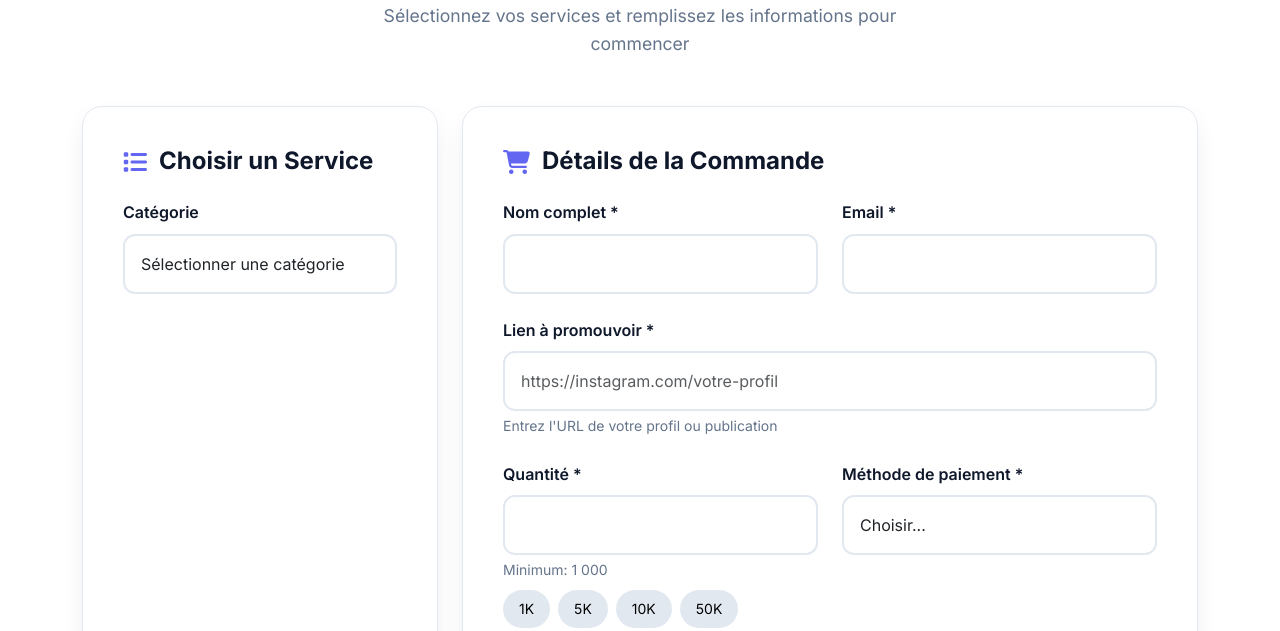
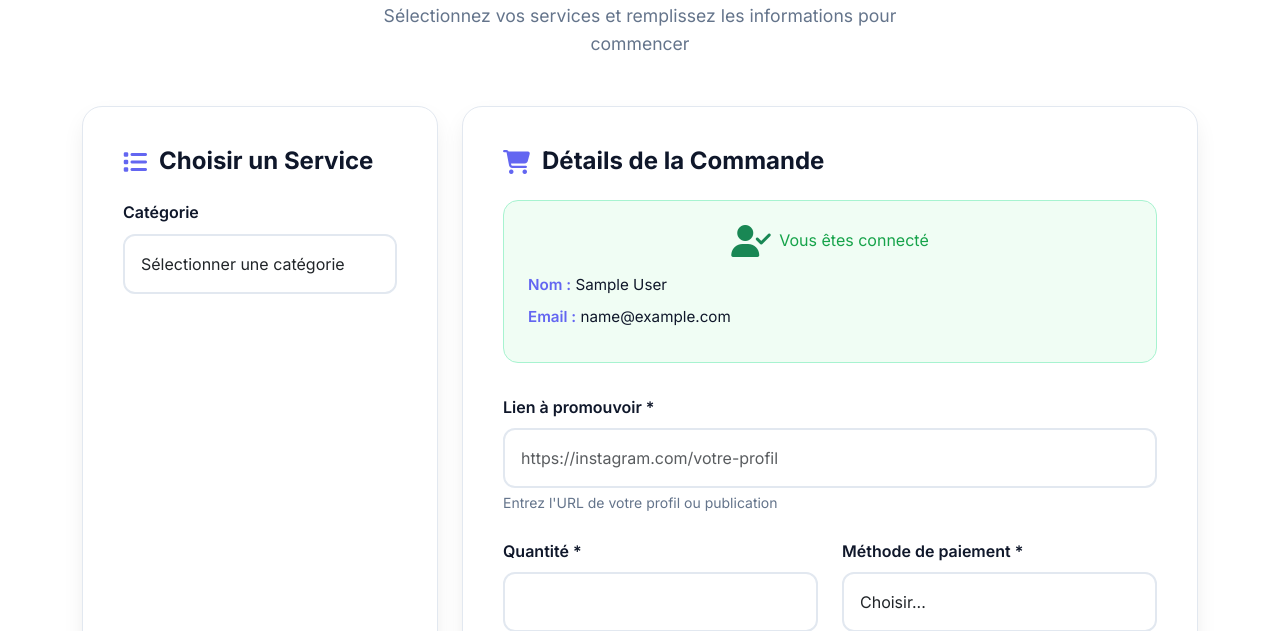
Before and after one commit to maickel2001/SMMFOLLOW, a PHP site: page /commander.php in a window 1280 px wide. Shown: the part 519-1150 px from the top of the page. Run offline with PHP 8.4, Linux system fonts and the light colour scheme; the visitor is signed in with stand-in values (Sample User, id 1); data comes from the database, SQL or seed files in the repository.

Commit message:
Add user authentication support for order placement process
Co-authored-by: maickelm833 <maickelm833@gmail.com>

```diff
--- a/commander.php
+++ b/commander.php
@@ -5,17 +5,39 @@ require_once 'includes/functions.php';
 $categories = getAllCategories();
 $selectedCategory = isset($_GET['category']) ? (int)$_GET['category'] : null;
 
+// Vérifier si l'utilisateur est connecté
+$isUserLoggedIn = isUserLoggedIn();
+$userInfo = null;
+
+if ($isUserLoggedIn) {
+    $userInfo = [
+        'name' => $_SESSION['user_name'] ?? '',
+        'email' => $_SESSION['user_email'] ?? ''
+    ];
+}
+
 // Traitement du formulaire
 if ($_SERVER['REQUEST_METHOD'] === 'POST') {
     $serviceId = cleanInput($_POST['service_id']);
-    $customerName = cleanInput($_POST['customer_name']);
-    $customerEmail = cleanInput($_POST['customer_email']);
     $linkUrl = cleanInput($_POST['link_url']);
     $quantity = (int)$_POST['quantity'];
     $paymentMethod = cleanInput($_POST['payment_method']);
 
+    // Récupérer les informations utilisateur selon le statut de connexion
+    if ($isUserLoggedIn) {
+        $customerName = $userInfo['name'];
+        $customerEmail = $userInfo['email'];
+        $userId = $_SESSION['user_id'] ?? null;
+    } else {
+        $customerName = cleanInput($_POST['customer_name']);
+        $customerEmail = cleanInput($_POST['customer_email']);
+        $userId = null;
+    }
+
     // Validation
-    if (empty($serviceId) || empty($customerName) || empty($customerEmail) || empty($linkUrl) || $quantity < 1000 || empty($paymentMethod)) {
+    if (empty($serviceId) || empty($linkUrl) || $quantity < 1000 || empty($paymentMethod)) {
+        showAlert('Veuillez remplir tous les champs correctement.', 'danger');
+    } elseif (!$isUserLoggedIn && (empty($customerName) || empty($customerEmail))) {
         showAlert('Veuillez remplir tous les champs correctement.', 'danger');
     } else {
         // Calcul du prix total
@@ -27,12 +49,24 @@ if ($_SERVER['REQUEST_METHOD'] === 'POST') {
 
             try {
                 $pdo = getDBConnection();
-                $stmt = $pdo->prepare("
-                    INSERT INTO orders (order_number, service_id, customer_email, customer_name, link_url, quantity, total_price, payment_method)
-                    VALUES (?, ?, ?, ?, ?, ?, ?, ?)
-                ");
 
-                if ($stmt->execute([$orderNumber, $serviceId, $customerEmail, $customerName, $linkUrl, $quantity, $totalPrice, $paymentMethod])) {
+                if ($isUserLoggedIn && $userId) {
+                    // Utilisateur connecté - utiliser user_id
+                    $stmt = $pdo->prepare("
+                        INSERT INTO orders (order_number, service_id, user_id, customer_email, customer_name, link_url, quantity, total_price, payment_method)
+                        VALUES (?, ?, ?, ?, ?, ?, ?, ?, ?)
+                    ");
+                    $params = [$orderNumber, $serviceId, $userId, $customerEmail, $customerName, $linkUrl, $quantity, $totalPrice, $paymentMethod];
+                } else {
+                    // Utilisateur non connecté - pas de user_id
+                    $stmt = $pdo->prepare("
+                        INSERT INTO orders (order_number, service_id, customer_email, customer_name, link_url, quantity, total_price, payment_method)
+                        VALUES (?, ?, ?, ?, ?, ?, ?, ?)
+                    ");
+                    $params = [$orderNumber, $serviceId, $customerEmail, $customerName, $linkUrl, $quantity, $totalPrice, $paymentMethod];
+                }
+
+                if ($stmt->execute($params)) {
                     $orderId = $pdo->lastInsertId();
                     redirect("paiement.php?order_id=" . $orderId);
                 } else {
@@ -563,6 +597,77 @@ if ($selectedCategory) {
             font-size: 0.9rem;
         }
 
+        /* User Info Card */
+        .user-info-card {
+            background: #f0fdf4; /* Light green background */
+            border: 1px solid #a7f3d0; /* Green border */
+            border-radius: 15px;
+            padding: 1.5rem;
+            margin-bottom: 2rem;
+            text-align: center;
+        }
+
+        .user-info-header {
+            display: flex;
+            align-items: center;
+            justify-content: center;
+            color: #16a34a; /* Green text */
+            margin-bottom: 1rem;
+        }
+
+        .user-info-header i {
+            font-size: 2rem;
+            margin-right: 0.5rem;
+        }
+
+        .user-info-details {
+            text-align: left;
+        }
+
+        .user-info-item {
+            margin-bottom: 0.5rem;
+            font-size: 0.95rem;
+            color: var(--dark);
+        }
+
+        .user-info-item strong {
+            color: var(--primary);
+            font-weight: 600;
+        }
+
+        /* Guest Info Card */
+        .guest-info-card {
+            background: #fffbeb; /* Light yellow background */
+            border: 1px solid #fde68a; /* Yellow border */
+            border-radius: 15px;
+            padding: 1.5rem;
+            margin-bottom: 2rem;
+            text-align: center;
+        }
+
+        .guest-info-header {
+            display: flex;
+            align-items: center;
+            justify-content: center;
+            color: #d97706; /* Orange text */
+            margin-bottom: 1rem;
+        }
+
+        .guest-info-header i {
+            font-size: 2rem;
+            margin-right: 0.5rem;
+        }
+
+        .guest-info-details p {
+            color: var(--gray);
+            margin-bottom: 1rem;
+        }
+
+        .guest-info-details .btn {
+            font-size: 0.875rem;
+            padding: 0.5rem 1rem;
+        }
+
         /* Responsive */
         @media (max-width: 768px) {
             .hamburger-menu {
@@ -712,10 +817,46 @@ if ($selectedCategory) {
                             <i class="fas fa-shopping-cart"></i>Détails de la Commande
                         </h4>
 
+                        <?php if ($isUserLoggedIn): ?>
+                        <!-- Informations utilisateur connecté -->
+                        <div class="user-info-card">
+                            <div class="user-info-header">
+                                <i class="fas fa-user-check text-success"></i>
+                                <span>Vous êtes connecté</span>
+                            </div>
+                            <div class="user-info-details">
+                                <div class="user-info-item">
+                                    <strong>Nom :</strong> <?php echo htmlspecialchars($userInfo['name']); ?>
+                                </div>
+                                <div class="user-info-item">
+                                    <strong>Email :</strong> <?php echo htmlspecialchars($userInfo['email']); ?>
+                                </div>
+                            </div>
+                        </div>
+                        <?php else: ?>
+                        <!-- Message pour utilisateurs non connectés -->
+                        <div class="guest-info-card">
+                            <div class="guest-info-header">
+                                <i class="fas fa-user-clock text-warning"></i>
+                                <span>Commande en tant qu'invité</span>
+                            </div>
+                            <div class="guest-info-details">
+                                <p>Vous n'êtes pas connecté. Vos informations seront utilisées uniquement pour cette commande.</p>
+                                <a href="connexion.php" class="btn btn-outline-primary btn-sm">
+                                    <i class="fas fa-sign-in-alt me-1"></i>Se connecter
+                                </a>
+                                <a href="inscription.php" class="btn btn-outline-secondary btn-sm ms-2">
+                                    <i class="fas fa-user-plus me-1"></i>S'inscrire
+                                </a>
+                            </div>
+                        </div>
+                        <?php endif; ?>
+
                         <form method="POST" action="" id="orderForm">
                             <!-- Champ caché pour service_id -->
                             <input type="hidden" name="service_id" id="hiddenServiceId" required>
 
+                            <?php if (!$isUserLoggedIn): ?>
                             <div class="row">
                                 <div class="col-md-6">
                                     <div class="form-group">
@@ -731,6 +872,7 @@ if ($selectedCategory) {
                                     </div>
                                 </div>
                             </div>
+                            <?php endif; ?>
 
                             <div class="form-group">
                                 <label class="form-label">Lien à promouvoir *</label>
@@ -1025,8 +1167,6 @@ if ($selectedCategory) {
         document.getElementById('orderForm').addEventListener('submit', function(e) {
             const serviceId = hiddenServiceId.value;
             const quantity = parseInt(quantityInput.value);
-            const customerName = document.querySelector('input[name="customer_name"]').value.trim();
-            const customerEmail = document.querySelector('input[name="customer_email"]').value.trim();
             const linkUrl = document.querySelector('input[name="link_url"]').value.trim();
             const paymentMethod = document.querySelector('select[name="payment_method"]').value;
 
@@ -1036,6 +1176,11 @@ if ($selectedCategory) {
                 alert('Veuillez sélectionner un service.');
                 return false;
             }
+
+            <?php if (!$isUserLoggedIn): ?>
+            // Validation des champs utilisateur pour les invités
+            const customerName = document.querySelector('input[name="customer_name"]').value.trim();
+            const customerEmail = document.querySelector('input[name="customer_email"]').value.trim();
 
             if (!customerName) {
                 e.preventDefault();
@@ -1048,6 +1193,7 @@ if ($selectedCategory) {
                 alert('Veuillez saisir une adresse email valide.');
                 return false;
             }
+            <?php endif; ?>
 
             if (!linkUrl) {
                 e.preventDefault();
```
